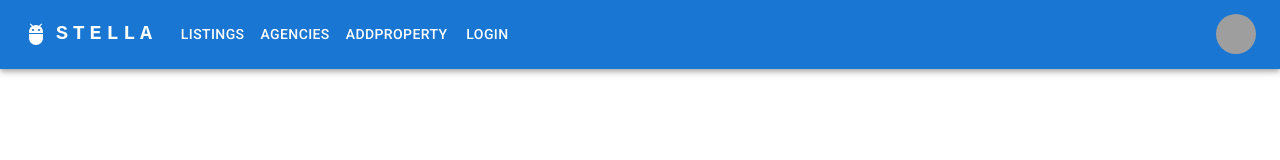
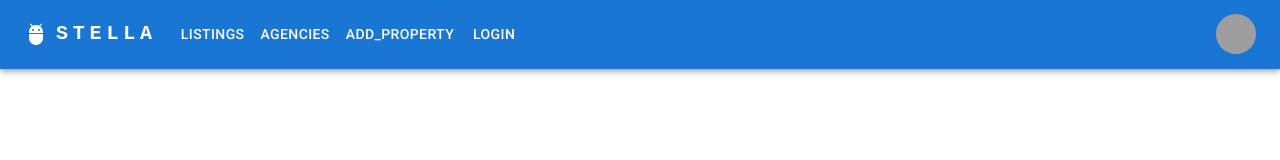
Before and after one commit to OsimFavour/stella, a React (Create React App) app in the folder frontend/: page /responsivebar in a window 1280 px wide. Shown: the top 160 px of the page. Built offline with nearby package versions, Linux system fonts and the light colour scheme; grey boxes are pictures that could not be loaded.

Commit message:
Update Pages Array

```diff
--- a/frontend/src/Components/ResponsiveAppbar.js
+++ b/frontend/src/Components/ResponsiveAppbar.js
@@ -21,7 +21,7 @@ import {
   MenuItem
 } from '@mui/material'
 
-const pages = ['Listings', 'Agencies', 'AddProperty', 'Login']
+const pages = ['Listings', 'Agencies', 'Add_Property', 'Login']
 const settings = ['Profile', 'Account', 'Dashboard', 'Logout']
 
 function ResponsiveAppBar() {
```
